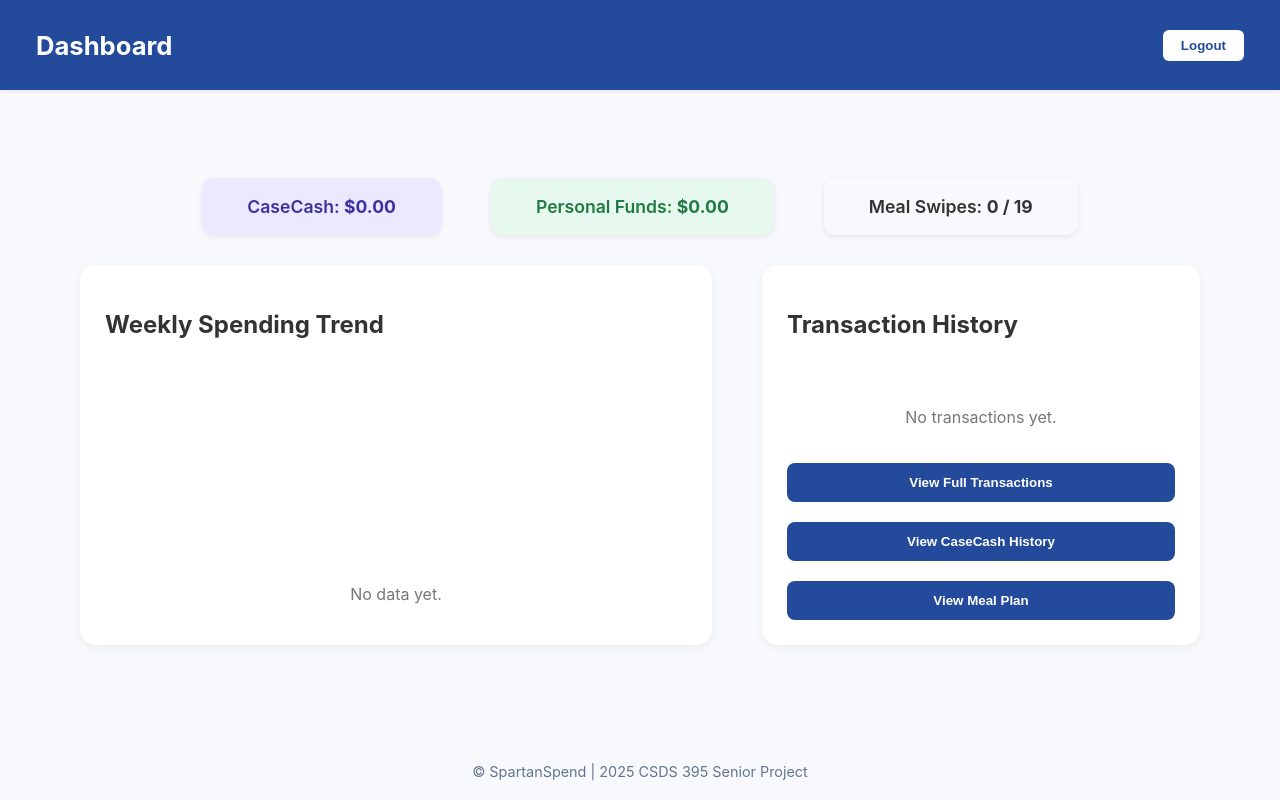
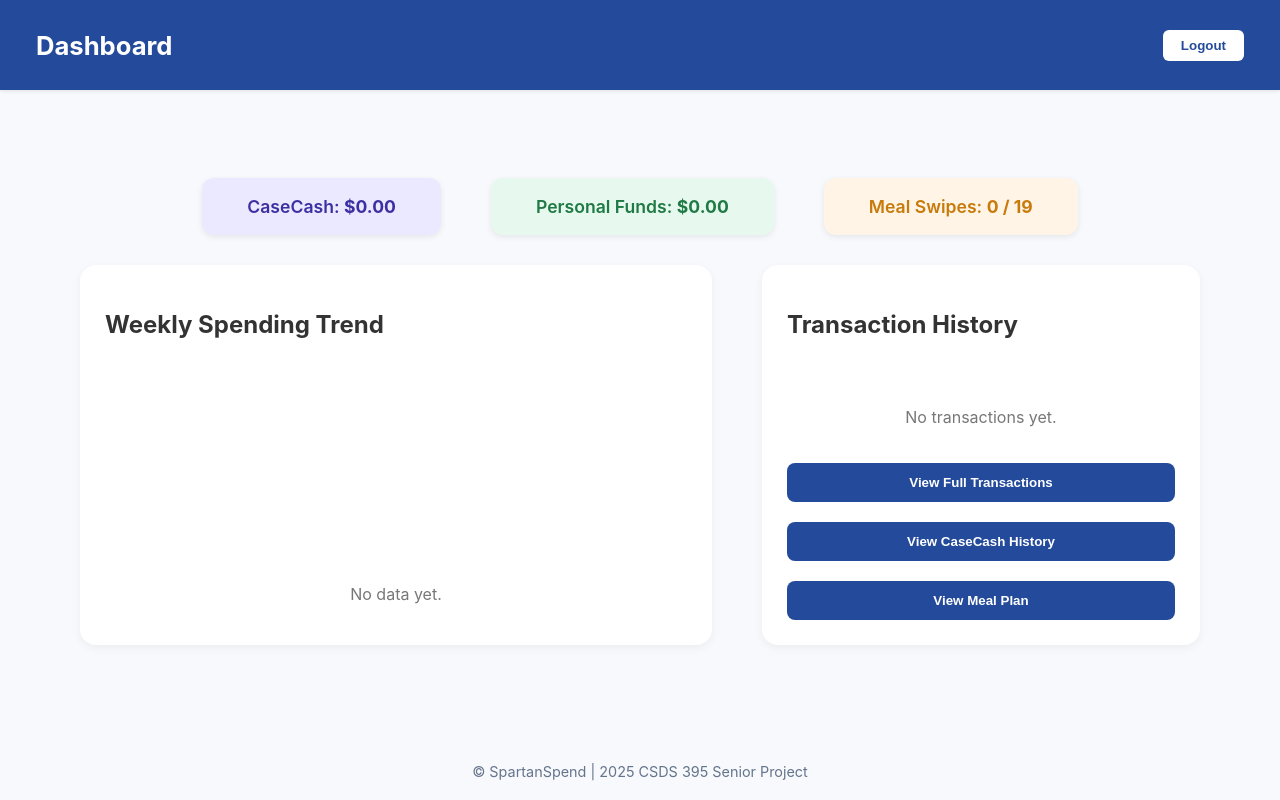
Before and after one commit to briannaross/csds395, a React (Create React App) app in the folder client/: page /dashboard in a window 1280 px wide. Built offline with nearby package versions, Linux system fonts and the light colour scheme.

Commit message:
Add styles for meal swipes section

```diff
--- a/client/src/login/dashboard.css
+++ b/client/src/login/dashboard.css
@@ -190,3 +190,7 @@
   margin-top: 40px;
   width: 100%;
 }
+.meal-swipes {
+  background-color: #fff4e6;
+  color: #c87a0a;
+}
```
